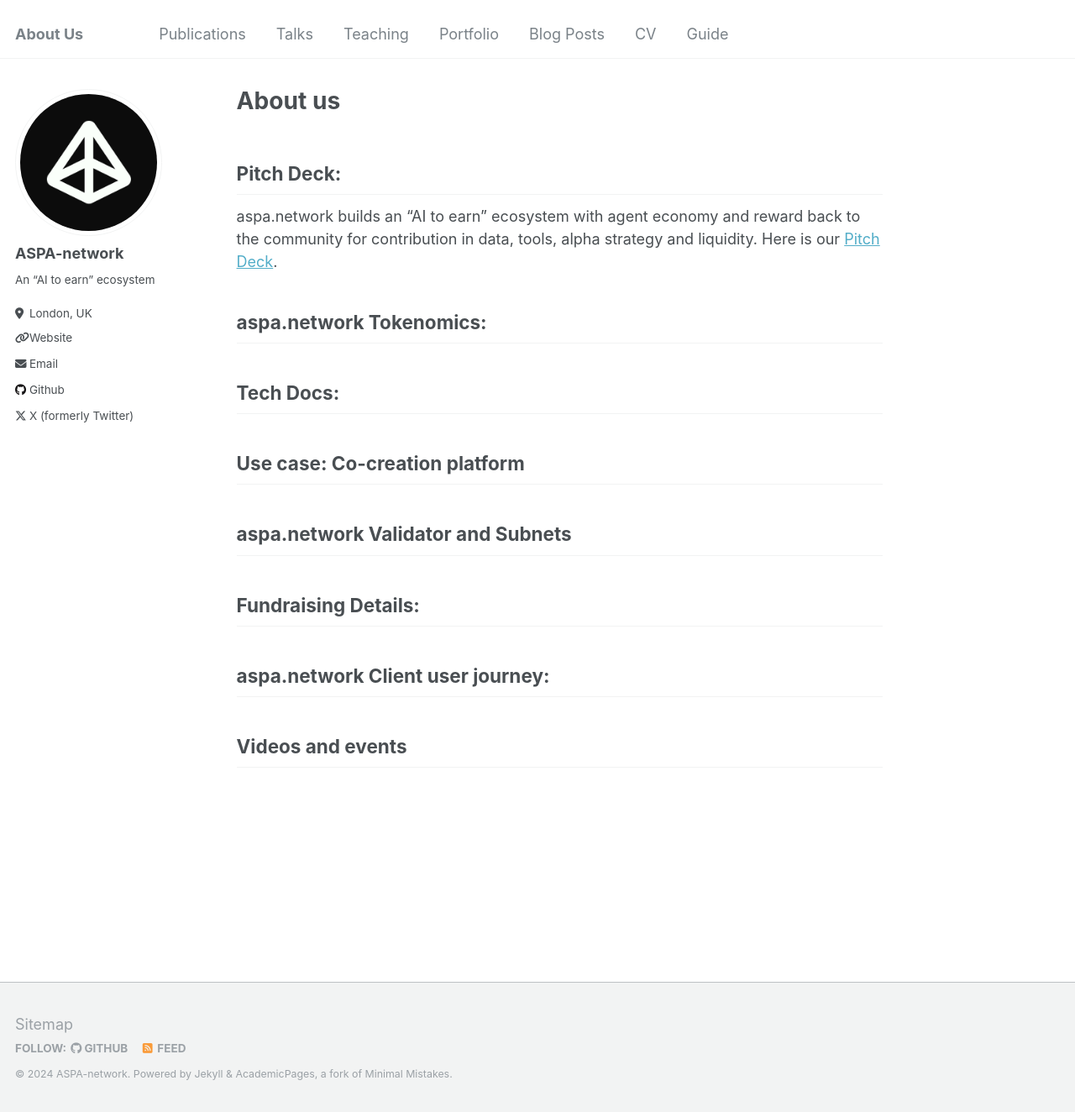
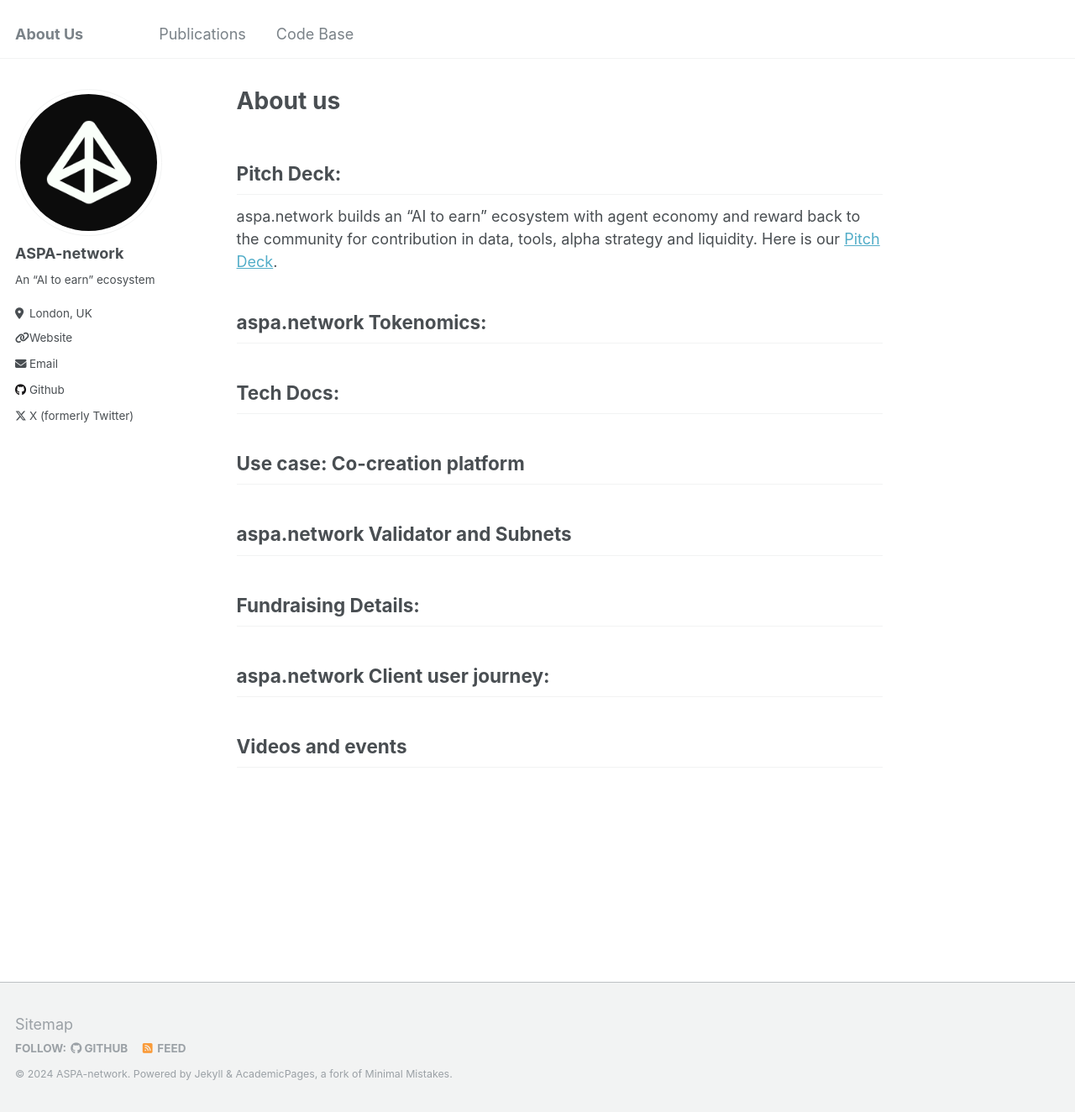
Before and after one commit to aspa-network/aspa-network.github.io, a Jekyll site: the page built from _pages/about.md, in a window 1280 px wide and 1324 px high. Shown: the whole window at 84% size. Built offline with Jekyll 4.4.1, drawn with Linux system fonts in a browser that asks for light colours.

Commit message:
Update navigation.yml

```diff
--- a/_data/navigation.yml
+++ b/_data/navigation.yml
@@ -3,20 +3,5 @@ main:
   - title: "Publications"
     url: /publications/
 
-  - title: "Talks"
-    url: /talks/
-
-  - title: "Teaching"
-    url: /teaching/
-
-  - title: "Portfolio"
-    url: /portfolio/
-
-  - title: "Blog Posts"
-    url: /year-archive/
-
-  - title: "CV"
-    url: /cv/
-
-  - title: "Guide"
-    url: /markdown/
+  - title: "Code Base"
+    url: /code_base/
```
